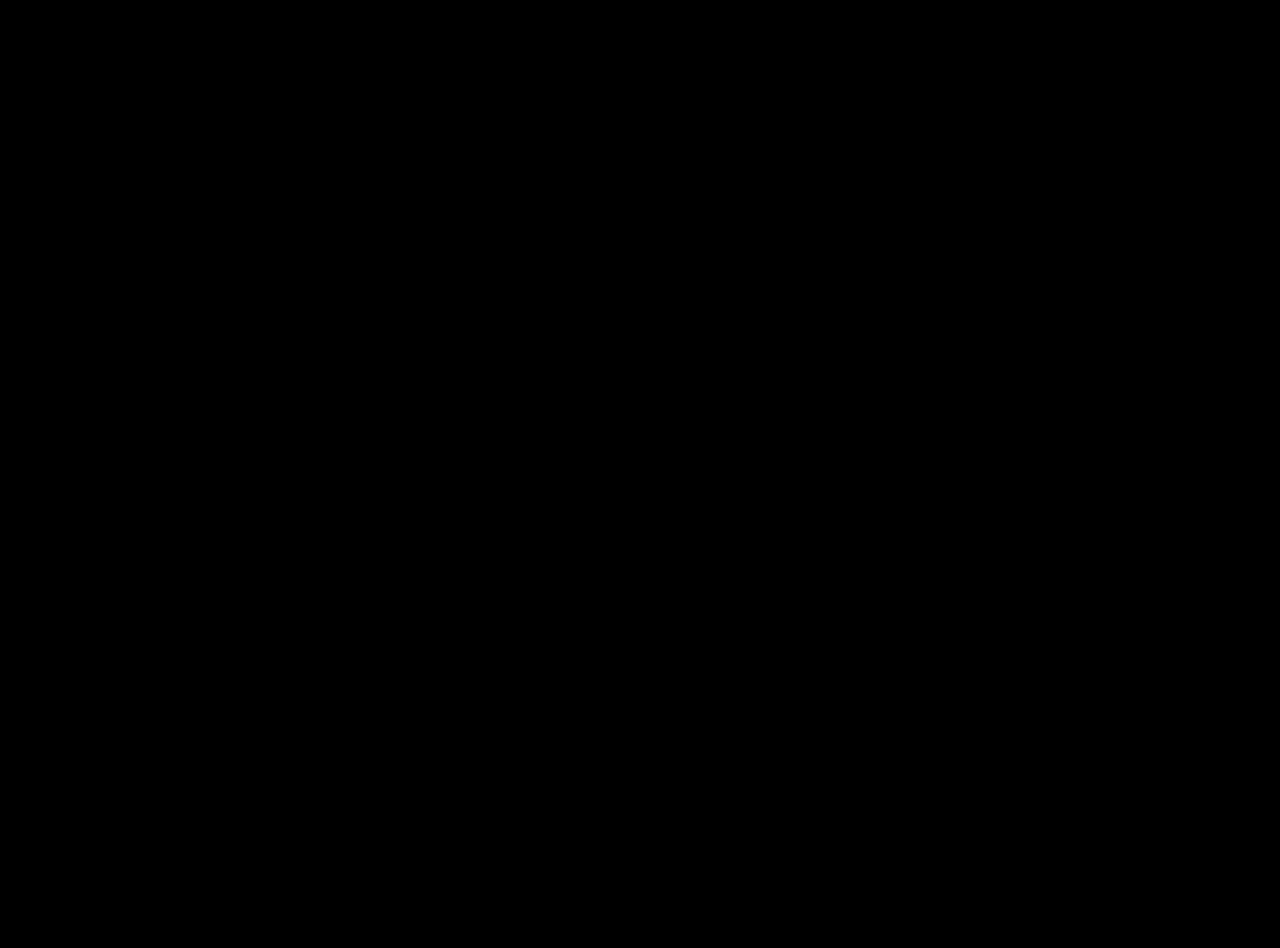
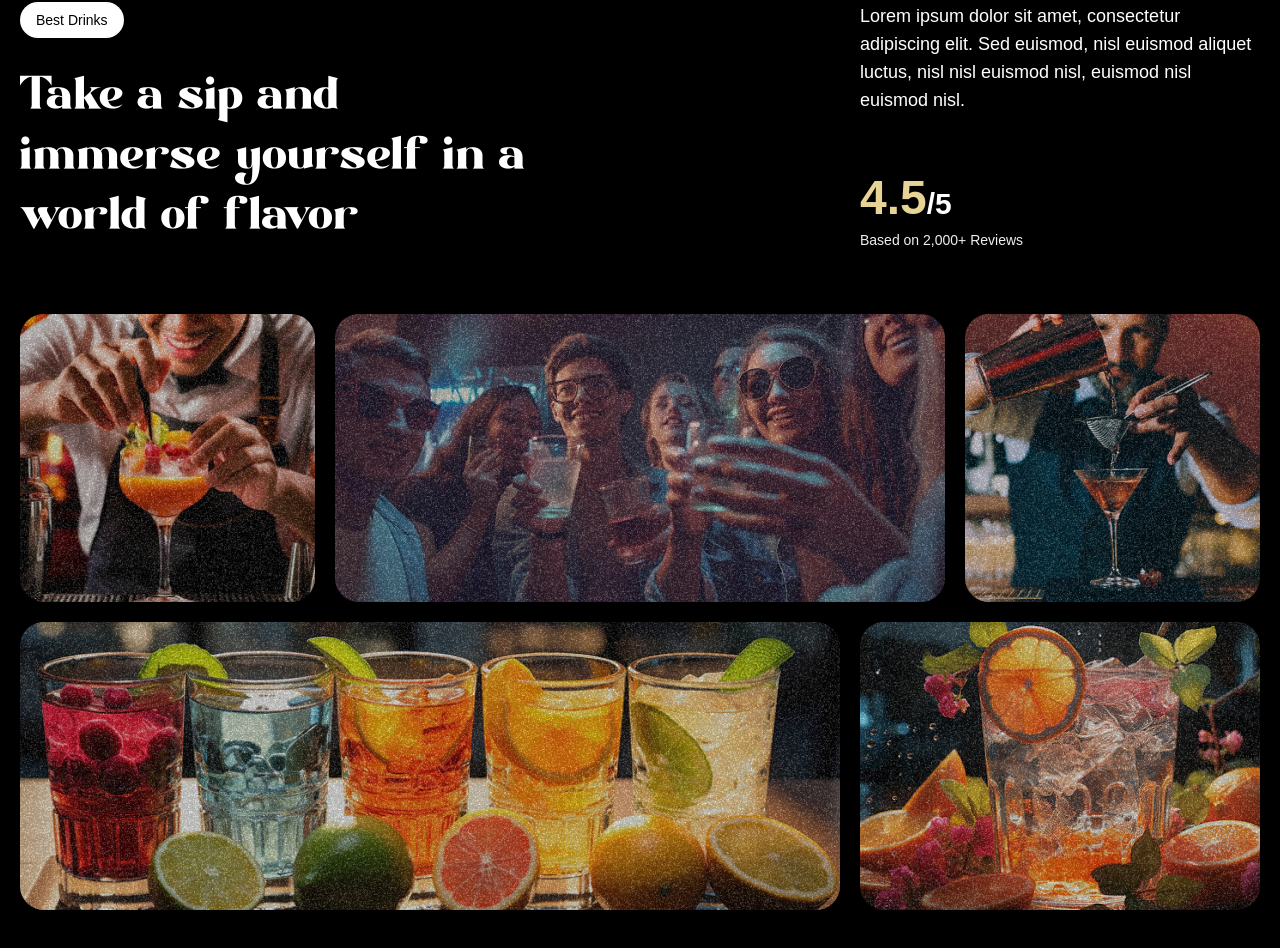
Before and after one commit to AlveeGit/animated-site-react, a React (Vite) app: page / in a window 1280 px wide. Shown: the part 1710-2658 px from the top of the page. Before the commit the page ends 1600 px from the top, so only its background shows below. Built offline with nearby package versions, Linux system fonts and the light colour scheme; a web font is replaced by a local one.

Commit message:
added about section with animation

```diff
--- a/src/App.jsx
+++ b/src/App.jsx
@@ -4,6 +4,7 @@ import { ScrollTrigger, SplitText } from "gsap/all";
 import Navbar from "./components/Navbar";
 import Hero from "./components/Hero";
 import Cocktails from "./components/Cocktails";
+import About from "./components/About";
 
 gsap.registerPlugin(ScrollTrigger, SplitText);
 
@@ -13,6 +14,7 @@ const App = () => {
       <Navbar />
       <Hero />
       <Cocktails />
+      <About />
     </main>
   );
 };
--- /dev/null
+++ b/src/components/About.jsx
@@ -0,0 +1,97 @@
+import { useGSAP } from "@gsap/react";
+import gsap from "gsap";
+import { SplitText } from "gsap/all";
+
+const About = () => {
+  useGSAP(() => {
+    // GSAP animations can be added here
+    const tittleSplit = SplitText.create("#about h2", {
+      type: "words",
+    });
+
+    const scrollTimeline = gsap.timeline({
+      scrollTrigger: {
+        trigger: "#about",
+        start: "top center",
+      },
+    });
+
+    scrollTimeline
+      .from(tittleSplit.words, {
+        opacity: 0,
+        duration: 1,
+        yPercent: 100,
+        ease: "expo.out",
+        stagger: 0.1,
+      })
+      .from(
+        ".top-grid div, .bottom-grid div",
+        {
+          opacity: 0,
+          duration: 1,
+          ease: "power1.inOut",
+          stagger: 0.02,
+        },
+        "-=0.5"
+      );
+  }, []);
+
+  return (
+    <div id="about">
+      <div className="mb-16 md:px-0 px-5">
+        <div className="content">
+          <div className="md:col-span-8">
+            <p className="badge">Best Drinks</p>
+            <h2>Take a sip and immerse yourself in a world of flavor</h2>
+          </div>
+
+          <div className="sub-content">
+            <p>
+              Lorem ipsum dolor sit amet, consectetur adipiscing elit. Sed
+              euismod, nisl euismod aliquet luctus, nisl nisl euismod nisl,
+              euismod nisl euismod nisl.
+            </p>
+
+            <div>
+              <p className="md:text-3xl text-xl font-bold">
+                <span>4.5</span>/5
+              </p>
+
+              <p className="text-sm text-white-100">Based on 2,000+ Reviews</p>
+            </div>
+          </div>
+        </div>
+      </div>
+
+      <div className="top-grid">
+        <div className="md:col-span-3">
+          <div className="noisy" />
+          <img src="/images/abt1.png" alt="grid-image-1" />
+        </div>
+
+        <div className="md:col-span-6">
+          <div className="noisy" />
+          <img src="/images/abt2.png" alt="grid-image-2" />
+        </div>
+
+        <div className="md:col-span-3">
+          <div className="noisy" />
+          <img src="/images/abt5.png" alt="grid-image-5" />
+        </div>
+      </div>
+      <div className="bottom-grid">
+        <div className="md:col-span-8">
+          <div className="noisy" />
+          <img src="/images/abt3.png" alt="grid-image-3" />
+        </div>
+
+        <div className="md:col-span-4">
+          <div className="noisy" />
+          <img src="/images/abt4.png" alt="grid-image-4" />
+        </div>
+      </div>
+    </div>
+  );
+};
+
+export default About;
--- a/src/components/Test.jsx
+++ /dev/null
@@ -1,8 +0,0 @@
-
-const Test = () => {
-  return (
-    <div>Test</div>
-  )
-}
-
-export default Test
--- a/src/index.css
+++ b/src/index.css
@@ -183,4 +183,60 @@ body {
       }
     }
   }
+
+  #about {
+        @apply min-h-screen py-28 2xl:px-0 px-5 container mx-auto;
+
+        .content {
+            @apply grid grid-cols-1 lg:grid-cols-12 gap-5;
+
+            h2 {
+                @apply text-5xl md:text-6xl font-modern-negra max-w-lg;
+            }
+
+            .sub-content {
+                @apply md:col-span-4 space-y-5 flex flex-col justify-between;
+
+                p {
+                    @apply text-lg;
+                }
+
+                div {
+                    @apply flex flex-col justify-between md:gap-2 gap-5;
+
+                    span {
+                        @apply text-yellow font-bold text-5xl;
+                    }
+                }
+            }
+        }
+
+        .badge {
+            @apply inline-block rounded-full bg-white text-black px-4 py-2 text-sm font-medium mb-8;
+        }
+
+        .top-grid {
+            @apply grid grid-cols-1 xl:grid-cols-12 gap-5 mb-5 md:px-0 px-5;
+
+            > div {
+                @apply rounded-3xl overflow-hidden h-72 relative;
+            }
+
+            img {
+                @apply object-cover w-full h-full;
+            }
+        }
+
+        .bottom-grid {
+            @apply grid grid-cols-1 md:grid-cols-12 gap-5 md:px-0 px-5;
+
+            > div {
+                @apply rounded-3xl overflow-hidden h-72 relative;
+            }
+
+            img {
+                @apply object-cover w-full h-full;
+            }
+        }
+    }
 }
```
